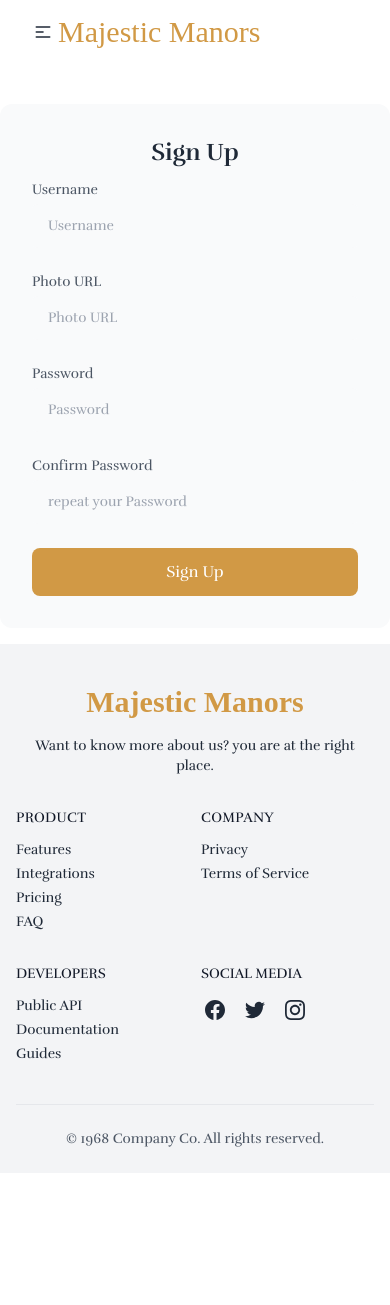
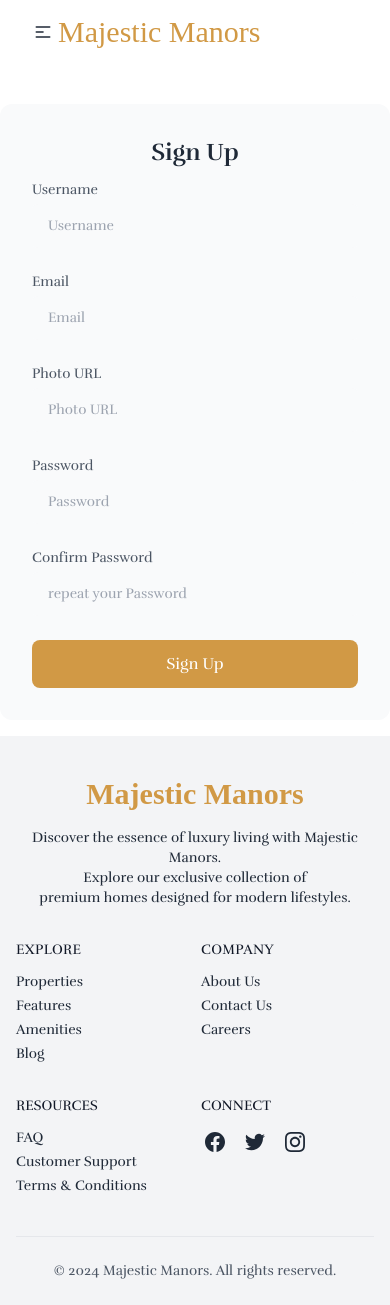
Before and after one commit to NabilaFerdousPrapty/Majestic-Manors, a React (Vite) app: page /signup in a window 390 px wide. Before the commit the page ends 1173 px from the top, so only its background shows below. Built offline with nearby package versions, Linux system fonts and the light colour scheme; no server answers; a web font is replaced by a local one.

Commit message:
email based login and sign up done

```diff
--- a/package.json
+++ b/package.json
@@ -13,8 +13,10 @@
     "firebase": "^10.10.0",
     "localforage": "^1.10.0",
     "match-sorter": "^6.3.4",
+    "prop-types": "^15.8.1",
     "react": "^18.2.0",
     "react-dom": "^18.2.0",
+    "react-hook-form": "^7.51.2",
     "react-icons": "^5.0.1",
     "react-router-dom": "^6.22.3",
     "sort-by": "^1.2.0",
--- /dev/null
+++ b/src/AuthProvider/AuthProvider.jsx
@@ -0,0 +1,37 @@
+import { createContext, useEffect, useState } from "react";
+import auth from './../Firebase/FirebaseConfig';
+import { createUserWithEmailAndPassword, onAuthStateChanged, signInWithEmailAndPassword } from "firebase/auth";
+
+export const AuthContext=createContext(null)
+const AuthProvider = ({children}) => {
+ const [user,setUser]=useState(null);
+ const createUser=(email,password)=>{
+  return  createUserWithEmailAndPassword(auth, email, password)
+
+  }
+  useEffect(()=>{
+    onAuthStateChanged(auth, (user) => {
+      if (user) {
+        setUser(user)
+      } else {
+        // User is signed out
+        // ...
+      }
+    });
+
+  }
+  ,[]);
+  const signInUser=(email,password)=>{
+ return signInWithEmailAndPassword(auth, email, password)
+  }
+
+    return (
+       <AuthContext.Provider value={{createUser,signInUser}}>
+        {
+            children
+        }
+       </AuthContext.Provider>
+    );
+};
+
+export default AuthProvider;
--- a/src/Firebase/FirebaseConfig.js
+++ b/src/Firebase/FirebaseConfig.js
@@ -2,7 +2,7 @@
 import { initializeApp } from "firebase/app";
 import { getAuth } from "firebase/auth";
 const firebaseConfig = {
-  apiKey: import.meta.env.ITE_APIKEY,
+  apiKey: import.meta.env.VITE_APIKEY,
   authDomain:import.meta.env.VITE_AUTHDOMAIN,
   projectId: import.meta.env. VITE_PROJECTID,
   storageBucket:import.meta.VITE_STORAGEBUCKET,
--- a/src/Pages/Login/Login.jsx
+++ b/src/Pages/Login/Login.jsx
@@ -1,49 +1,101 @@
-
-import { Link } from 'react-router-dom';
+import { useContext } from "react";
+import { Link } from "react-router-dom";
+import { AuthContext } from "../../AuthProvider/AuthProvider";
+import { useForm } from "react-hook-form";
 
 const Login = () => {
+ const  {signInUser}=useContext(AuthContext);
+ const {
+  register,
+  handleSubmit,
+  watch,
+  formState: { errors },
+} = useForm();
+const onSubmit = (data) => {
+  console.log(data);
+  const { Email, password } = data;
+  signInUser(Email, password)
+  .then(result=>console.log(result)
+  )
+  .catch(err=>console.log(err))
+}
+
   return (
-        <div className='flex justify-center items-center mt-10'>
+    <div className="flex justify-center items-center mt-10">
       <div className="w-full max-w-md p-8 space-y-3 rounded-xl bg-gray-50 text-gray-800">
         <h1 className="text-2xl font-bold text-center">Login</h1>
-	<form  action="" className="space-y-6">
+        <form onSubmit={handleSubmit(onSubmit)} action="" className="space-y-6">
           <div className="space-y-1 text-sm">
-			<label htmlFor="username" className="block text-gray-600">Username</label>
-			<input type="text" name="username" id="username" placeholder="Username" className="w-full px-4 py-3 rounded-md border-gray-300 bg-gray-50 text-gray-800 focus:border-indigo-600" />
+            <label htmlFor="username" className="block text-gray-600">
+              Username
+            </label>
+            <input
+              type="text"
+              name="username"
+              id="username"
+              placeholder="Username"
+              {...register("Email", { required: true }) }
+              className="w-full px-4 py-3 rounded-md border-gray-300 bg-gray-50 text-gray-800 focus:border-indigo-600"
+            />
+             {errors.Email && <span className="text-red-600">This field is required</span>}
           </div>
           <div className="space-y-1 text-sm">
-			<label htmlFor="password" className="block text-gray-600">Password</label>
-			<input type="password" name="password" id="password" placeholder="Password" className="w-full px-4 py-3 rounded-md border-gray-300 bg-gray-50 text-gray-800 focus:border-indigo-600" />
+            <label htmlFor="password" className="block text-gray-600">
+              Password
+            </label>
+            <input
+              type="password"
+              name="password"
+              id="password"
+              placeholder="Password"
+              {...register("password", { required: true })}
+              className="w-full px-4 py-3 rounded-md border-gray-300 bg-gray-50 text-gray-800 focus:border-indigo-600"
+            />
+            {errors.password && <span className="text-red-600">Password is required</span>}
             <div className="flex justify-end text-xs text-gray-600">
-				<a rel="noopener noreferrer" href="#">Forgot Password?</a>
+              <a rel="noopener noreferrer" href="#">
+                Forgot Password?
+              </a>
             </div>
           </div>
-		<button className="block w-full p-3 text-center rounded-sm text-white bg-[#d19945]">Sign in</button>
+          <button type="submit" className="block w-full p-3 text-center rounded-sm text-white bg-[#d19945]">
+            Sign in
+          </button>
         </form>
         <div className="flex items-center pt-4 space-x-1">
           <div className="flex-1 h-px sm:w-16 bg-gray-300"></div>
-		<p className="px-3 text-sm text-gray-600">Login with social accounts</p>
+          <p className="px-3 text-sm text-gray-600">
+            Login with social accounts
+          </p>
           <div className="flex-1 h-px sm:w-16 bg-gray-300"></div>
         </div>
         <div className="flex justify-center space-x-4">
           <button aria-label="Log in with Google" className="p-3 rounded-sm">
-			<svg xmlns="http://www.w3.org/2000/svg" viewBox="0 0 32 32" className="w-5 h-5 fill-current">
+            <svg
+              xmlns="http://www.w3.org/2000/svg"
+              viewBox="0 0 32 32"
+              className="w-5 h-5 fill-current"
+            >
               <path d="M16.318 13.714v5.484h9.078c-0.37 2.354-2.745 6.901-9.078 6.901-5.458 0-9.917-4.521-9.917-10.099s4.458-10.099 9.917-10.099c3.109 0 5.193 1.318 6.38 2.464l4.339-4.182c-2.786-2.599-6.396-4.182-10.719-4.182-8.844 0-16 7.151-16 16s7.156 16 16 16c9.234 0 15.365-6.49 15.365-15.635 0-1.052-0.115-1.854-0.255-2.651z"></path>
             </svg>
           </button>
-		<button aria-label="Log in with Twitter" className="p-3 rounded-sm">
-			<svg xmlns="http://www.w3.org/2000/svg" viewBox="0 0 32 32" className="w-5 h-5 fill-current">
-				<path d="M31.937 6.093c-1.177 0.516-2.437 0.871-3.765 1.032 1.355-0.813 2.391-2.099 2.885-3.631-1.271 0.74-2.677 1.276-4.172 1.579-1.192-1.276-2.896-2.079-4.787-2.079-3.625 0-6.563 2.937-6.563 6.557 0 0.521 0.063 1.021 0.172 1.495-5.453-0.255-10.287-2.875-13.52-6.833-0.568 0.964-0.891 2.084-0.891 3.303 0 2.281 1.161 4.281 2.916 5.457-1.073-0.031-2.083-0.328-2.968-0.817v0.079c0 3.181 2.26 5.833 5.26 6.437-0.547 0.145-1.131 0.229-1.724 0.229-0.421 0-0.823-0.041-1.224-0.115 0.844 2.604 3.26 4.5 6.14 4.557-2.239 1.755-5.077 2.801-8.135 2.801-0.521 0-1.041-0.025-1.563-0.088 2.917 1.86 6.36 2.948 10.079 2.948 12.067 0 18.661-9.995 18.661-18.651 0-0.276 0-0.557-0.021-0.839 1.287-0.917 2.401-2.079 3.281-3.396z"></path>
-			</svg>
-		</button>
+
           <button aria-label="Log in with GitHub" className="p-3 rounded-sm">
-			<svg xmlns="http://www.w3.org/2000/svg" viewBox="0 0 32 32" className="w-5 h-5 fill-current">
+            <svg
+              xmlns="http://www.w3.org/2000/svg"
+              viewBox="0 0 32 32"
+              className="w-5 h-5 fill-current"
+            >
               <path d="M16 0.396c-8.839 0-16 7.167-16 16 0 7.073 4.584 13.068 10.937 15.183 0.803 0.151 1.093-0.344 1.093-0.772 0-0.38-0.009-1.385-0.015-2.719-4.453 0.964-5.391-2.151-5.391-2.151-0.729-1.844-1.781-2.339-1.781-2.339-1.448-0.989 0.115-0.968 0.115-0.968 1.604 0.109 2.448 1.645 2.448 1.645 1.427 2.448 3.744 1.74 4.661 1.328 0.14-1.031 0.557-1.74 1.011-2.135-3.552-0.401-7.287-1.776-7.287-7.907 0-1.751 0.62-3.177 1.645-4.297-0.177-0.401-0.719-2.031 0.141-4.235 0 0 1.339-0.427 4.4 1.641 1.281-0.355 2.641-0.532 4-0.541 1.36 0.009 2.719 0.187 4 0.541 3.043-2.068 4.381-1.641 4.381-1.641 0.859 2.204 0.317 3.833 0.161 4.235 1.015 1.12 1.635 2.547 1.635 4.297 0 6.145-3.74 7.5-7.296 7.891 0.556 0.479 1.077 1.464 1.077 2.959 0 2.14-0.020 3.864-0.020 4.385 0 0.416 0.28 0.916 1.104 0.755 6.4-2.093 10.979-8.093 10.979-15.156 0-8.833-7.161-16-16-16z"></path>
             </svg>
           </button>
+
         </div>
-	<p className="text-xs text-center sm:px-6 text-gray-600">Don't have an account?
-		<Link to='/signup' className="underline text-[#d19945]">Sign up</Link>
+        <p className="text-xs text-center sm:px-6 text-gray-600">
+          Don't have an account?
+          <Link to="/signup" className="underline text-[#d19945]">
+            Sign up
+          </Link>
         </p>
       </div>
     </div>
--- a/src/Pages/Shared/Footer/Footer.jsx
+++ b/src/Pages/Shared/Footer/Footer.jsx
@@ -6,45 +6,41 @@ const Footer = () => {
       <footer className="px-4 divide-y bg-gray-100 text-gray-800">
         <div className="container flex flex-col justify-between py-10 mx-auto space-y-8 lg:flex-row lg:space-y-0">
           <div className="lg:w-1/3">
-            <a
-
-              className="flex justify-center space-x-3 lg:justify-start"
-            >
-
+            <a className="flex justify-center space-x-3 lg:justify-start">
               <span className="self-center text-2xl font-semibold">
-              <Link to="/">
-          <h2 className="text-3xl font-body text-[#d19945] ">
-            Majestic Manors
-          </h2>
-        </Link>
+                <Link to="/">
+                  <h2 className="text-3xl font-body text-[#d19945] ">
+                    Majestic Manors
+                  </h2>
+                </Link>
               </span>
             </a>
             <p className="mt-4 text-sm text-center lg:text-left">
-             Want to know more about us?  you are at the right place.
+              Discover the essence of luxury living with Majestic Manors. <br /> Explore our exclusive collection of <br /> premium homes designed for modern lifestyles.
             </p>
           </div>
           <div className="grid grid-cols-2 text-sm gap-x-3 gap-y-8 lg:w-2/3 sm:grid-cols-4">
             <div className="space-y-3">
-              <h3 className="tracking-wide uppercase text-gray-900">Product</h3>
+              <h3 className="tracking-wide uppercase text-gray-900">Explore</h3>
               <ul className="space-y-1">
                 <li>
-                  <a rel="noopener noreferrer" href="#">
+                  <a  >
+                    Properties
+                  </a>
+                </li>
+                <li>
+                  <a >
                     Features
                   </a>
                 </li>
                 <li>
-                  <a rel="noopener noreferrer" href="#">
-                    Integrations
+                  <a >
+                    Amenities
                   </a>
                 </li>
                 <li>
-                  <a rel="noopener noreferrer" href="#">
-                    Pricing
-                  </a>
-                </li>
-                <li>
-                  <a rel="noopener noreferrer" href="#">
-                    FAQ
+                  <a >
+                    Blog
                   </a>
                 </li>
               </ul>
@@ -53,43 +49,47 @@ const Footer = () => {
               <h3 className="tracking-wide uppercase text-gray-900">Company</h3>
               <ul className="space-y-1">
                 <li>
-                  <a rel="noopener noreferrer" href="#">
-                    Privacy
+                  <a >
+                    About Us
                   </a>
                 </li>
                 <li>
-                  <a rel="noopener noreferrer" href="#">
-                    Terms of Service
+                  <a >
+                    Contact Us
+                  </a>
+                </li>
+                <li>
+                  <a >
+                    Careers
                   </a>
                 </li>
               </ul>
             </div>
             <div className="space-y-3">
-              <h3 className="uppercase text-gray-900">Developers</h3>
+              <h3 className="uppercase text-gray-900">Resources</h3>
               <ul className="space-y-1">
                 <li>
-                  <a rel="noopener noreferrer" href="#">
-                    Public API
+                  <a >
+                    FAQ
                   </a>
                 </li>
                 <li>
-                  <a rel="noopener noreferrer" href="#">
-                    Documentation
+                  <a >
+                    Customer Support
                   </a>
                 </li>
                 <li>
-                  <a rel="noopener noreferrer" href="#">
-                    Guides
+                  <a >
+                    Terms & Conditions
                   </a>
                 </li>
               </ul>
             </div>
             <div className="space-y-3">
-              <div className="uppercase text-gray-900">Social media</div>
+              <div className="uppercase text-gray-900">Connect</div>
               <div className="flex justify-start space-x-3">
                 <a
-                  rel="noopener noreferrer"
-                  href="#"
+
                   title="Facebook"
                   className="flex items-center p-1"
                 >
@@ -103,8 +103,7 @@ const Footer = () => {
                   </svg>
                 </a>
                 <a
-                  rel="noopener noreferrer"
-                  href="#"
+
                   title="Twitter"
                   className="flex items-center p-1"
                 >
@@ -117,8 +116,7 @@ const Footer = () => {
                   </svg>
                 </a>
                 <a
-                  rel="noopener noreferrer"
-                  href="#"
+
                   title="Instagram"
                   className="flex items-center p-1"
                 >
@@ -136,7 +134,7 @@ const Footer = () => {
           </div>
         </div>
         <div className="py-6 text-sm text-center text-gray-600">
-          © 1968 Company Co. All rights reserved.
+          &copy; {new Date().getFullYear()} Majestic Manors. All rights reserved.
         </div>
       </footer>
     </div>
--- a/src/Pages/Signup/Signup.jsx
+++ b/src/Pages/Signup/Signup.jsx
@@ -1,35 +1,116 @@
-import React from 'react';
+import { useContext } from "react";
+import { AuthContext } from "../../AuthProvider/AuthProvider";
+import { useForm } from "react-hook-form";
 
 const Signup = () => {
+  const { createUser } = useContext(AuthContext);
+
+  const {
+    register,
+    handleSubmit,
+    watch,
+    formState: { errors },
+  } = useForm();
+
+  const onSubmit = (data) => {
+    console.log(data);
+    const { UserName,Email, password, photoURL, confirmPassword } = data;
+    if (password !== confirmPassword) {
+
+      return;
+    }
+    createUser(Email, password)
+    .then(result=>console.log(result))
+    .catch(err=>console.log(err))
+  };
   return (
-        <div className='flex justify-center items-center mt-10'>
+    <div className="flex justify-center items-center mt-10">
       <div className="w-full max-w-md p-8 space-y-3 rounded-xl bg-gray-50 text-gray-800">
         <h1 className="text-2xl font-bold text-center">Sign Up</h1>
-<form  action="" className="space-y-6">
+        <form onSubmit={handleSubmit(onSubmit)} action="" className="space-y-6">
           <div className="space-y-1 text-sm">
-        <label htmlFor="username" className="block text-gray-600">Username</label>
-        <input type="text" name="username" id="username" placeholder="Username" className="w-full px-4 py-3 rounded-md border-gray-300 bg-gray-50 text-gray-800 focus:border-indigo-600" />
+            <label htmlFor="username" className="block text-gray-600">
+              Username
+            </label>
+            <input
+              type="text"
+              name="username"
+              id="username"
+              placeholder="Username"
+              {...register("UserName", { required: true }) }
+
+              className="w-full px-4 py-3 rounded-md border-gray-300 bg-gray-50 text-gray-800 focus:border-indigo-600"
+            />
+              {errors.UserName && <span className="text-red-600">This field is required</span>}
           </div>
           <div className="space-y-1 text-sm">
-        <label htmlFor="photo" className="block text-gray-600">Photo URL</label>
-        <input type="url" name="photoURL" id="photoURL" placeholder="Photo URL" className="w-full px-4 py-3 rounded-md border-gray-300 bg-gray-50 text-gray-800 focus:border-indigo-600" />
+            <label htmlFor="email" className="block text-gray-600">
+              Email
+            </label>
+            <input
+              type="email"
+              name="email"
+              id="email"
+              placeholder="Email"
+              {...register("Email", { required: true }) }
+
+              className="w-full px-4 py-3 rounded-md border-gray-300 bg-gray-50 text-gray-800 focus:border-indigo-600"
+            />
+              {errors.Email && <span className="text-red-600">This field is required</span>}
+          </div>
+          <div className="space-y-1 text-sm">
+            <label htmlFor="photo" className="block text-gray-600">
+              Photo URL
+            </label>
+            <input
+              type="url"
+              name="photoURL"
+              id="photoURL"
+              placeholder="Photo URL"
+             { ...register("photoURL")}
+
+              className="w-full px-4 py-3 rounded-md border-gray-300 bg-gray-50 text-gray-800 focus:border-indigo-600"
+            />
 
           </div>
           <div className="space-y-1 text-sm">
-        <label htmlFor="password" className="block text-gray-600">Password</label>
-        <input type="password" name="password" id="password" placeholder="Password" className="w-full px-4 py-3 rounded-md border-gray-300 bg-gray-50 text-gray-800 focus:border-indigo-600" />
-
-    </div>
-    <div className="space-y-1 text-sm">
-        <label htmlFor="password" className="block text-gray-600">Confirm Password</label>
-        <input type="password" name="confirm-password" id="confirm-password" placeholder="repeat your Password" className="w-full px-4 py-3 rounded-md border-gray-300 bg-gray-50 text-gray-800 focus:border-indigo-600" />
-
+            <label htmlFor="password" className="block text-gray-600">
+              Password
+            </label>
+            <input
+              type="password"
+              name="password"
+              id="password"
+              placeholder="Password"
+                {...register("password", { required: true })}
+              className="w-full px-4 py-3 rounded-md border-gray-300 bg-gray-50 text-gray-800 focus:border-indigo-600"
+            />
+            {errors.password && <span className="text-red-600">Password is required</span>}
           </div>
 
-    <button className="block w-full p-3 text-center rounded-lg text-white bg-[#d19945]">Sign Up</button>
+
+          <div className="space-y-1 text-sm">
+            <label htmlFor="password" className="block text-gray-600">
+              Confirm Password
+            </label>
+            <input
+              type="password"
+              name="confirm-password"
+              id="confirm-password"
+              placeholder="repeat your Password"
+                {...register("confirmPassword", { required: true })}
+              className="w-full px-4 py-3 rounded-md border-gray-300 bg-gray-50 text-gray-800 focus:border-indigo-600"
+            />
+            {errors.confirmPassword && <span className="text-red-600">Password confirmation is required</span>}
+          </div>
+
+          <button
+            type="submit"
+            className="block w-full p-3 text-center rounded-lg text-white bg-[#d19945]"
+          >
+            Sign Up
+          </button>
         </form>
-
-
       </div>
     </div>
   );
--- a/src/components/Banner/Banner.jsx
+++ b/src/components/Banner/Banner.jsx
@@ -9,7 +9,7 @@ import 'swiper/css/pagination';
 import { EffectCube, Pagination } from 'swiper/modules';
 const Banner = () => {
     return (
-        <div className="bg-cover  brightness-[.65] bg-center h-max rounded-3xl text-white  flex
+        <div className="bg-cover  brightness-75 bg-center h-max rounded-3xl text-white  flex
         lg:flex-row flex-col lg:p-12 p-8 md:gap-6 gap-2
         justify-between items-center " style={{ backgroundImage: `linear-gradient(0deg, rgba(28, 33, 43, 0.10) 0%, rgba(28, 33, 43, 0.10) 100%), url(${banner})`,
         }}>
--- a/src/components/Estates/Estates.jsx
+++ b/src/components/Estates/Estates.jsx
@@ -8,7 +8,7 @@ const Estates = () => {
         fetch('/realEstateProperty.json')
         .then(response=>response.json())
         .then(data=>{
-            console.log(data);
+            // console.log(data);
             setEstates(data)
         })
     },[])
@@ -16,9 +16,9 @@ const Estates = () => {
         <div className="mt-10 text-center">
             <h2 className="text-4xl font-bold py-5 text-[#d19945]">Explore Our Exclusive Estates</h2>
             <p className="text-[#5B656F]">Discover unparalleled luxury and elegance with our curated collection of exquisite estates. Each property is meticulously crafted to offer the epitome of modern living, set amidst the backdrop of scenic landscapes and vibrant cityscapes. Whether you seek a serene beachfront retreat, a majestic mountain hideaway, or an opulent urban sanctuary, our estates promise to exceed your expectations.</p>
-            <div className="grid lg:grid-cols-3 md:grid-cols-2 grid-cols-1 gap-3 ">
+            <div className="grid lg:grid-cols-3 md:grid-cols-2 grid-cols-1 gap-3  mt-5">
               {
-                estates.map(estate=><SingleEstate estate={estate} key={estate.key}></SingleEstate>)
+                estates.map(estate=><SingleEstate estate={estate} key={estate.id}></SingleEstate>)
               }
             </div>
         </div>
--- a/src/main.jsx
+++ b/src/main.jsx
@@ -4,9 +4,12 @@ import ReactDOM from 'react-dom/client'
 import './index.css'
 import router from './routes/Router.jsx'
 import { RouterProvider } from 'react-router-dom'
+import AuthProvider from './AuthProvider/AuthProvider.jsx'
 
 ReactDOM.createRoot(document.getElementById('root')).render(
   <React.StrictMode>
-  <RouterProvider router={router} />
+ <AuthProvider>
+ <RouterProvider router={router} />
+ </AuthProvider>
 </React.StrictMode>
 )
```
Also changed, not shown: src/components/SingleEstate/SingleEstate.jsx (+29 -12 lines), 1 other file (tests, documents, lock files or other folders). Lines whose indentation alone changed are shown as unchanged.
